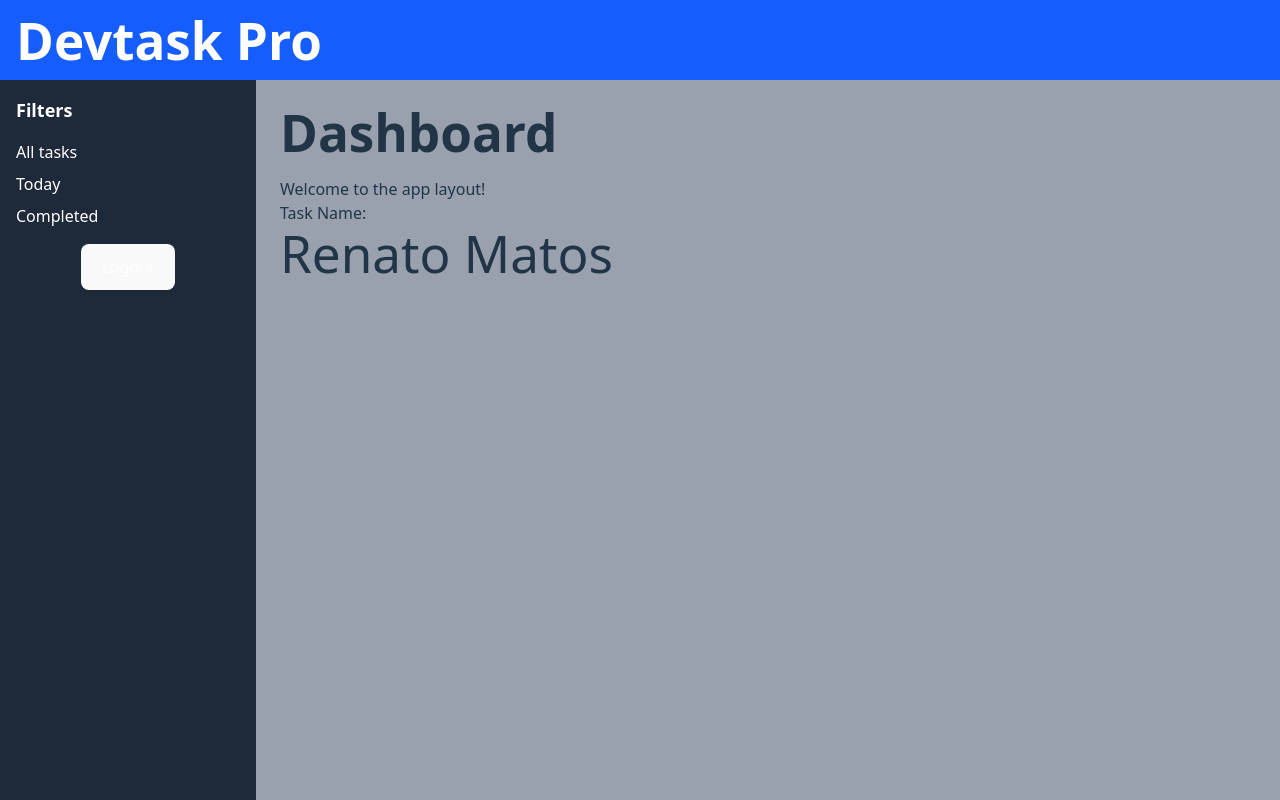
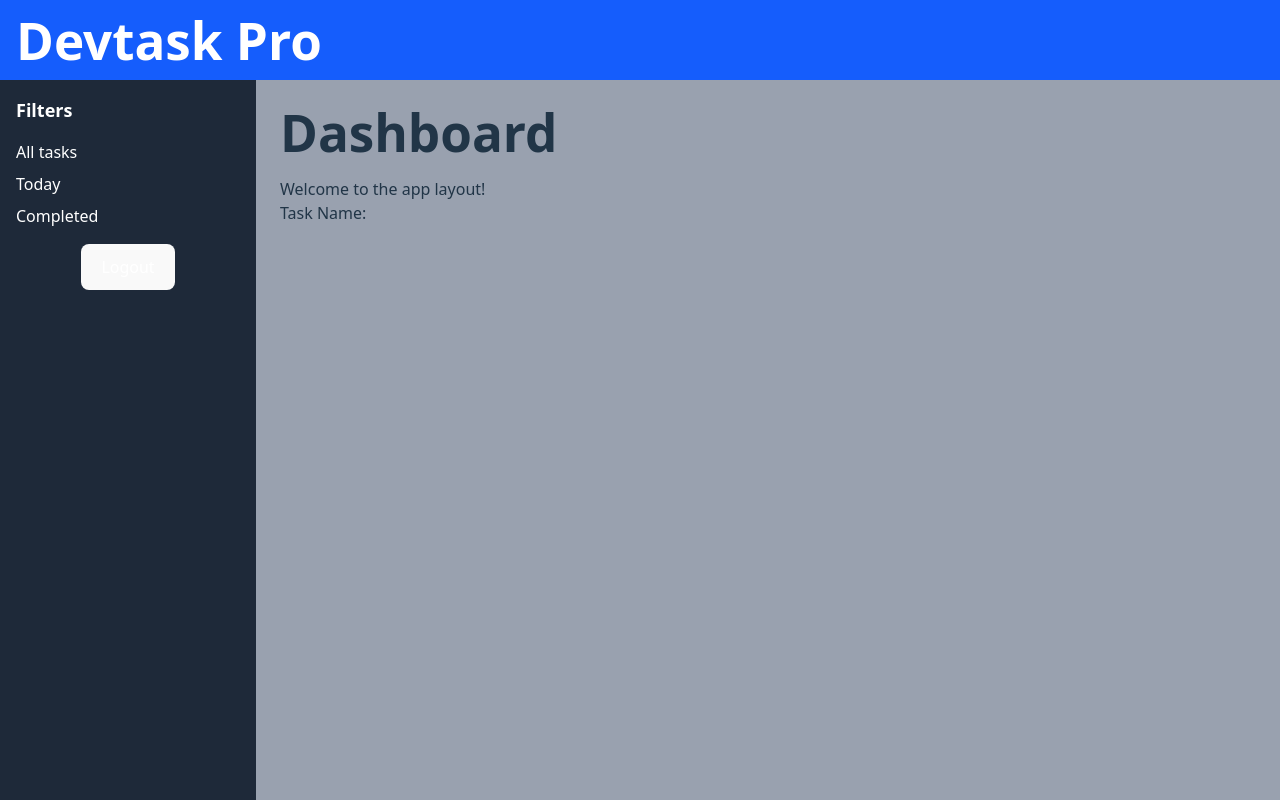
Before and after one commit to RenaAFMatos/devtask-pro, a React (Vite) app: page /home in a window 1280 px wide. Built offline with nearby package versions, Linux system fonts and the light colour scheme; no server answers; sample sign-in values are in the browser's storage.

Commit message:
Arch linux test

```diff
--- a/src/App.jsx
+++ b/src/App.jsx
@@ -12,7 +12,6 @@ function App() {
         <h1 className="text-2xl font-bold mb-4">Dashboard</h1>
         <p>Welcome to the app layout!</p>
         <TaskForm />
-        <h1>Renato Matos</h1>
       </main>
       </div>
     </div>
```
